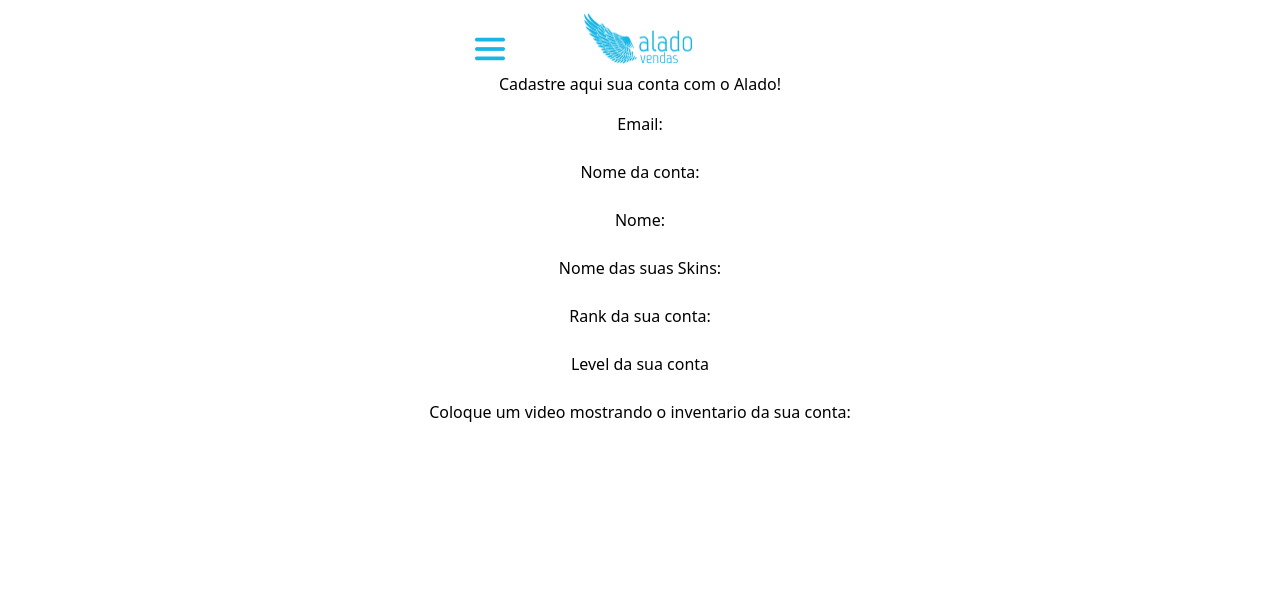
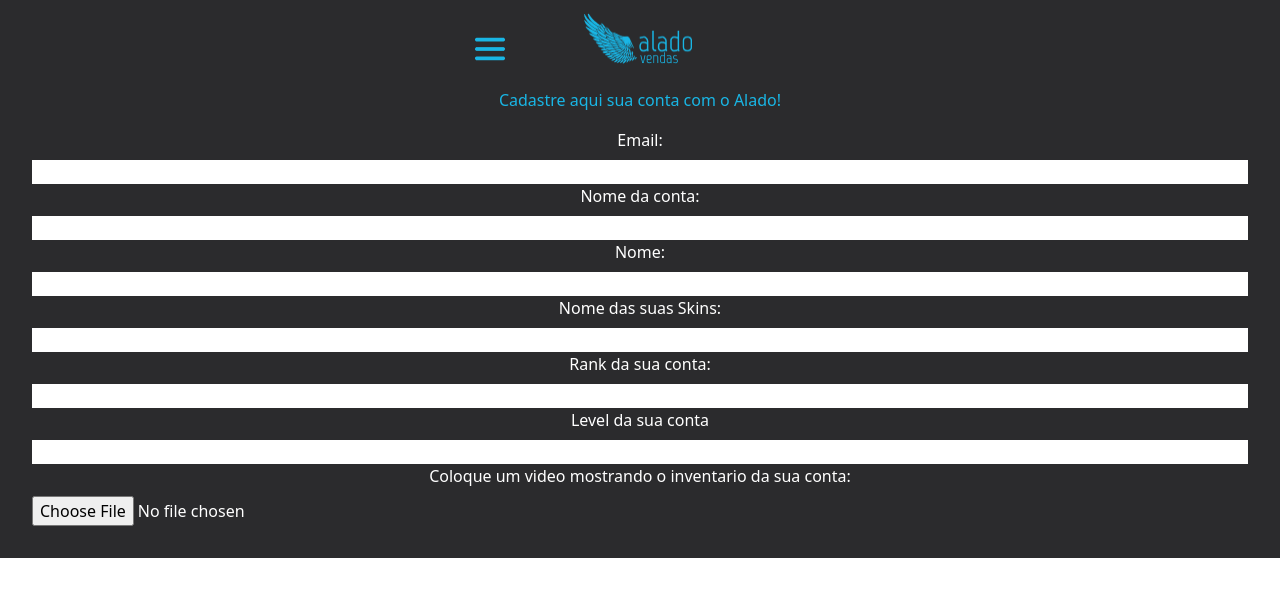
Before and after one commit to joaotoni/free-lance, a Next.js app: page /cadastro in a window 1280 px wide. Shown: the top 596 px of the page. Built offline with nearby package versions, Linux system fonts and the light colour scheme.

Commit message:
Doing input for video

```diff
--- a/pages/cadastro.js
+++ b/pages/cadastro.js
@@ -2,26 +2,26 @@ import Header from "../components/header/Header";
 
 export default function Cadastro(){
     return(
-        <main>
+        <main className="bg-[rgba(43,43,45,1)]">
             <Header />
-            <section className="text-center">
-                <h1>Cadastre aqui sua conta com o Alado!</h1>
-                <div className="flex flex-col p-4">
-                    <label>Email:</label>
+            <section className="text-center p-4">
+                <h1 className="text-azul_letras">Cadastre aqui sua conta com o Alado!</h1>
+                <for className="flex flex-col p-4 text-branco">
+                    <label className="pb-2">Email:</label>
                     <input type="email" />
-                    <label>Nome da conta:</label>
+                    <label className="pb-2">Nome da conta:</label>
                     <input type="text" />
-                    <label>Nome:</label>
+                    <label className="pb-2">Nome:</label>
                     <input type="text" />
-                    <label>Nome das suas Skins:</label>
+                    <label className="pb-2">Nome das suas Skins:</label>
                     <input type="text" />
-                    <label>Rank da sua conta:</label>
+                    <label className="pb-2">Rank da sua conta:</label>
                     <input type="text" />
-                    <label>Level da sua conta</label>
+                    <label className="pb-2">Level da sua conta</label>
                     <input type="text" />
-                    <label>Coloque um video mostrando o inventario da sua conta:</label>
-                    <input type="" />
-                </div>
+                    <label className="pb-2">Coloque um video mostrando o inventario da sua conta:</label>
+                    <input type="file"name="file" formAction="mp4" />
+                </for>
             </section>
         </main>
     )
```
